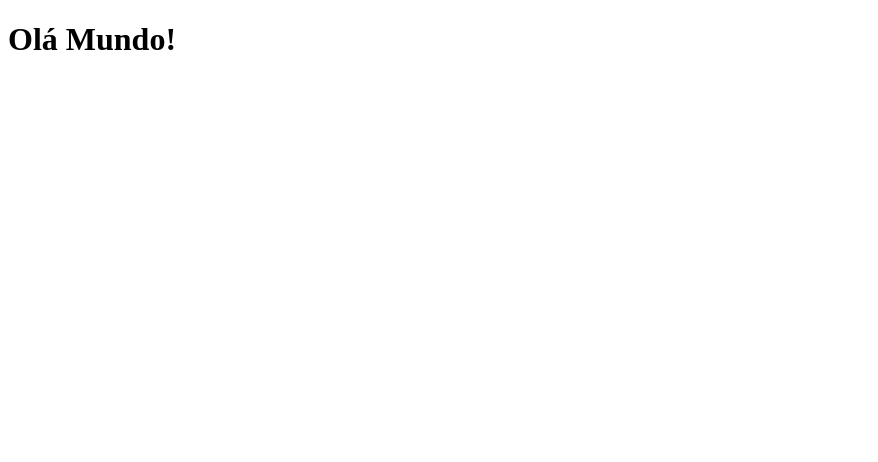
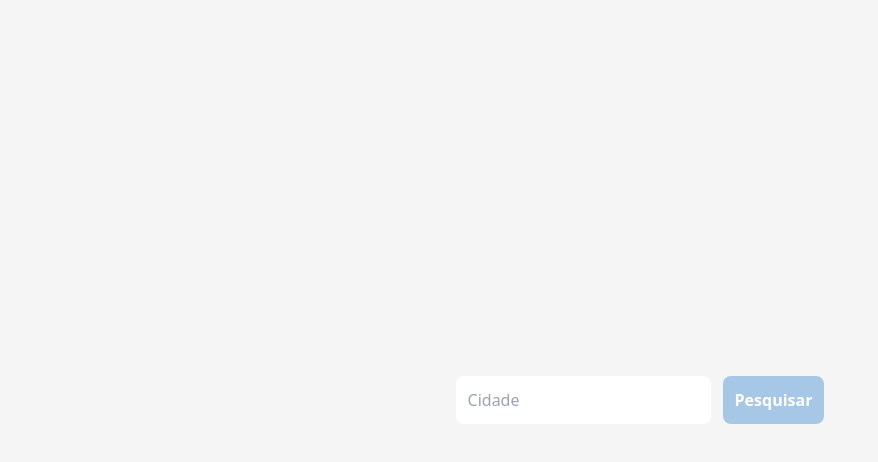
Before and after one commit to mmaachado/weather-react-app, a React (Create React App) app: page / in a window 1280 px wide. Shown: the top 462 px of the page, without its empty margins (0-878 px from the left). Built offline with nearby package versions, Linux system fonts and the light colour scheme.

Commit message:
Input Form
Created user input form

```diff
--- a/src/App.jsx
+++ b/src/App.jsx
@@ -1,7 +1,26 @@
 import React from 'react';
 
 function App() {
-  return <h1>Olá Mundo!</h1>;
+  return (
+
+    <div className="flex w-full h-screen items-center justify-center">
+
+      <form>
+        <input
+          type="text"
+          placeholder="Cidade"
+          className="p-3 rounded-lg outline-none"
+        />
+        <button
+          type="submit"
+          className="bg-[#A7C7E7] p-3 rounded-lg ml-3 text-[#fff] font-bold"
+        >
+          Pesquisar
+        </button>
+      </form>
+
+    </div>
+  );
 }
 
 export default App;
--- a/src/index.css
+++ b/src/index.css
@@ -0,0 +1,8 @@
+body {
+    background-color: hsl(0, 0%, 96%);
+}
+
+
+@tailwind base;
+@tailwind components;
+@tailwind utilities;
```
